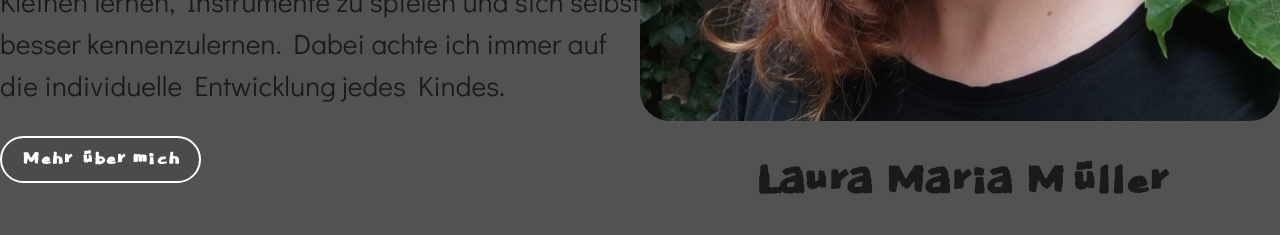
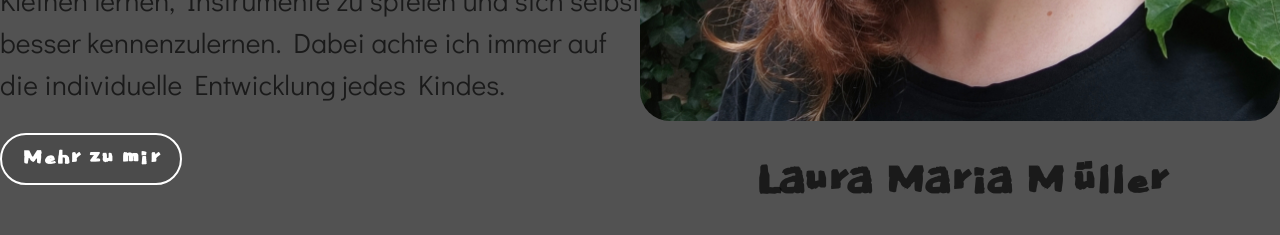
Before and after one commit to aeonyuonmiller/laura, a Next.js app: page / in a window 1280 px wide. Shown: the part 2880-3115 px from the top of the page. Built offline with nearby package versions, Linux system fonts and the light colour scheme.

Commit message:
changed copy

```diff
--- a/src/pages/index.js
+++ b/src/pages/index.js
@@ -158,7 +158,7 @@ export default function Home() {
               In meinen Kursen bringe ich Kindern von 0 bis 8 Jahren die Freude an der Musik näher und helfe ihnen, ihre kreativen Fähigkeiten zu entfalten. Die Kleinen lernen, Instrumente zu spielen und sich selbst besser kennenzulernen. Dabei achte ich immer auf die individuelle Entwicklung jedes Kindes.
             </p>
               <Link className="button" href="/ueber-mich" aria-label="Über mich" scroll={false} tabIndex={0}>
-                Mehr über mich
+                Mehr zu mir
               </Link>
             </div>
 
--- a/src/styles/globals.css
+++ b/src/styles/globals.css
@@ -45,7 +45,7 @@ a.button {
   border: 2px solid #fff;
   color: #fff;
   font-family: var(--font-geist-sans);
-  font-size: 24px;
+  font-size: 28px;
   font-weight: 800;
   padding: 0.1rem .7rem;
   transition: all ease .4s;
```
